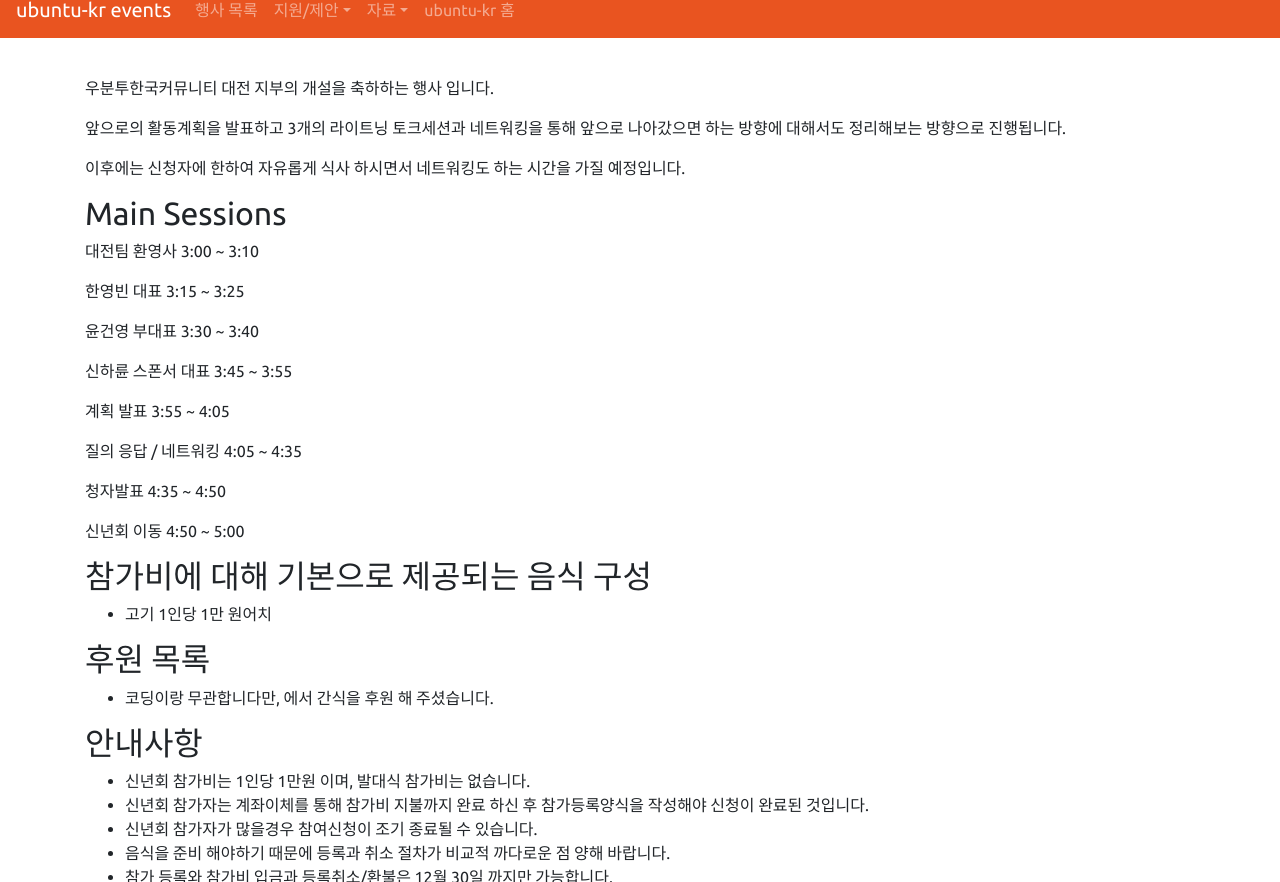
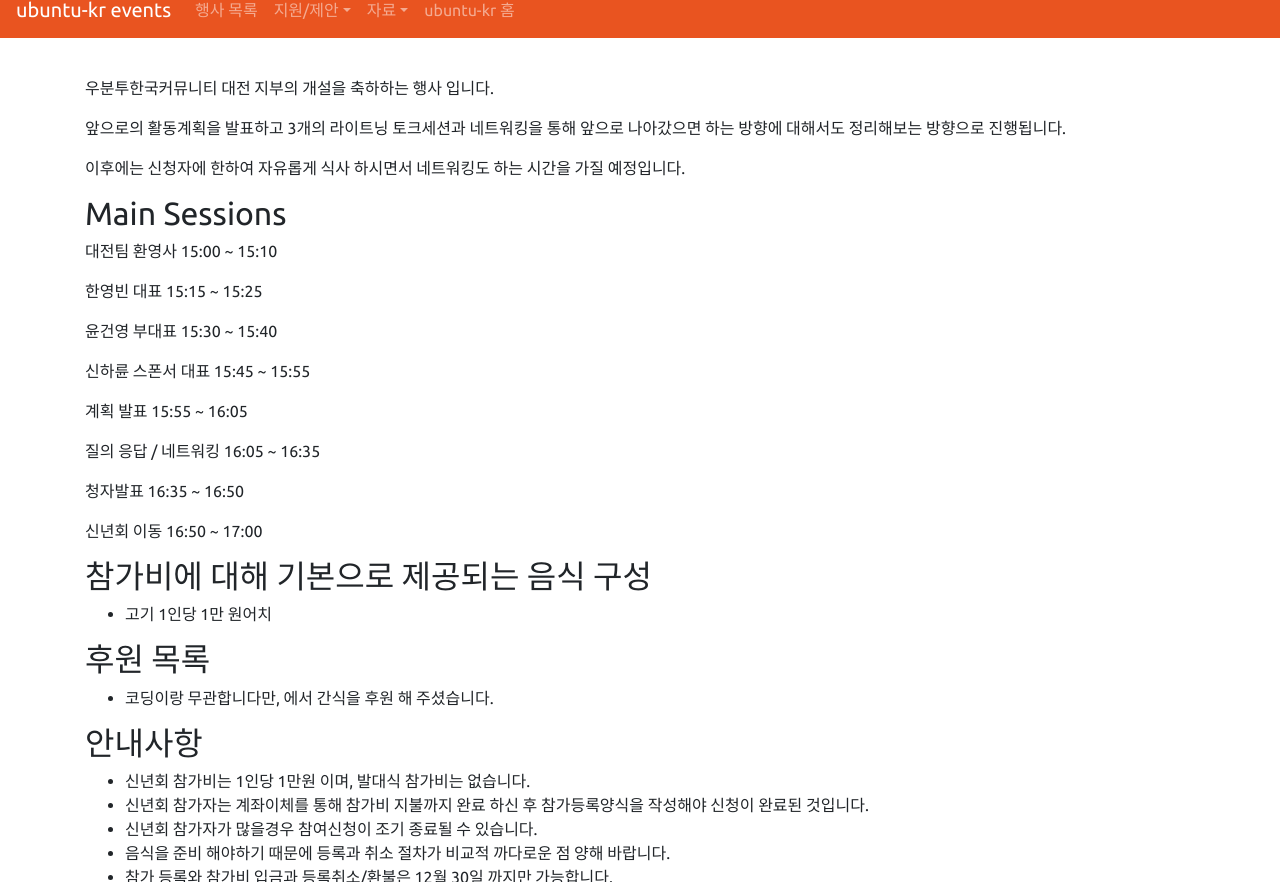
Before and after one commit to ubuntu-kr/events, a Jekyll site: the page built from _posts/2017-12-07-year-start-party-in-daejeon.md, in a window 1280 px wide and 900 px high, scrolled down 590 px, cut to the strip 18-900 px from the top of the window. Built offline with Jekyll 4.4.1, drawn with Linux system fonts in a browser that asks for light colours.

Commit message:
시간 단위 통일

```diff
--- a/_posts/2017-12-07-year-start-party-in-daejeon.md
+++ b/_posts/2017-12-07-year-start-party-in-daejeon.md
@@ -24,21 +24,21 @@ image: "https://wiki.ubuntu-kr.org/images/c/cc/%EB%8C%80%EC%A0%84%EC%A7%80%EC%97
 
 
 ## Main Sessions
-대전팀 환영사       3:00 ~ 3:10
+대전팀 환영사       15:00 ~ 15:10
 
-한영빈 대표          3:15 ~ 3:25
+한영빈 대표          15:15 ~ 15:25
 
-윤건영 부대표 		  3:30 ~ 3:40
+윤건영 부대표 		  15:30 ~ 15:40
 
-신하륜 스폰서 대표 		3:45 ~ 3:55
+신하륜 스폰서 대표 		15:45 ~ 15:55
 
-계획 발표					3:55 ~ 4:05
+계획 발표					15:55 ~ 16:05
 
-질의 응답 / 네트워킹		4:05 ~ 4:35
+질의 응답 / 네트워킹		16:05 ~ 16:35
 
-청자발표					4:35 ~ 4:50
+청자발표					16:35 ~ 16:50
 
-신년회 이동					4:50 ~ 5:00
+신년회 이동					16:50 ~ 17:00
 
 
 ## 참가비에 대해 기본으로 제공되는 음식 구성
```
